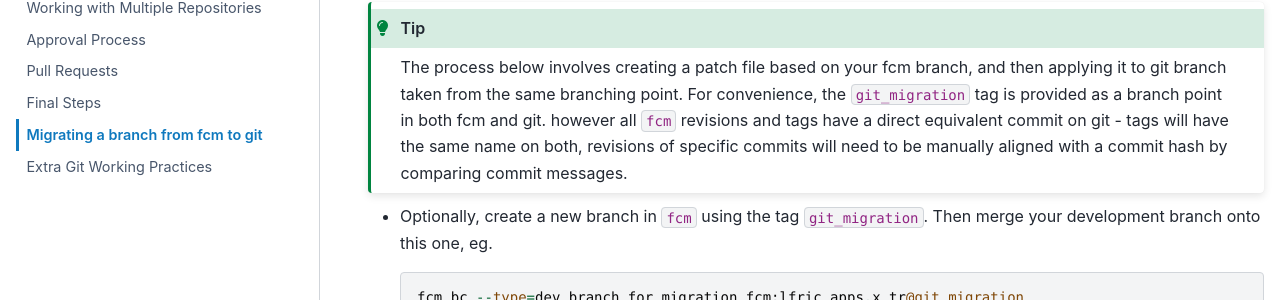
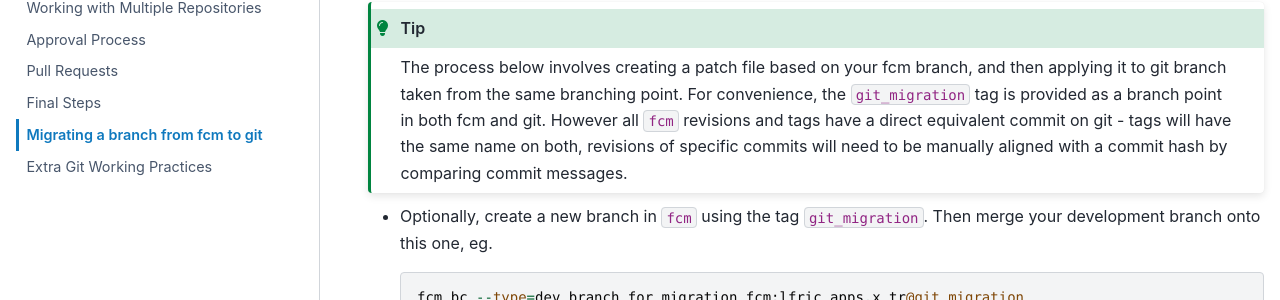
Before and after one commit to MetOffice/simulation-systems, a Sphinx documentation site: the page built from source/WorkingPractices/branch_migration.rst, in a window 1280 px wide and 900 px high. Shown: the part 279-579 px from the top of the window. Built offline with Sphinx 7.4.7 and the PyData theme 0.15.4, drawn with Linux system fonts in a browser that asks for light colours.

```diff
--- a/source/WorkingPractices/branch_migration.rst
+++ b/source/WorkingPractices/branch_migration.rst
@@ -12,7 +12,7 @@ a fork <forking>` of the repo you are migrating to.
     The process below involves creating a patch file based on your fcm branch,
     and then applying it to git branch taken from the same branching point. For
     convenience, the ``git_migration`` tag is provided as a branch point in both fcm and git.
-    however all ``fcm`` revisions and tags have a direct equivalent commit on
+    However all ``fcm`` revisions and tags have a direct equivalent commit on
     git - tags will have the same name on both, revisions of specific commits
     will need to be manually aligned with a commit hash by comparing commit
     messages.
```
